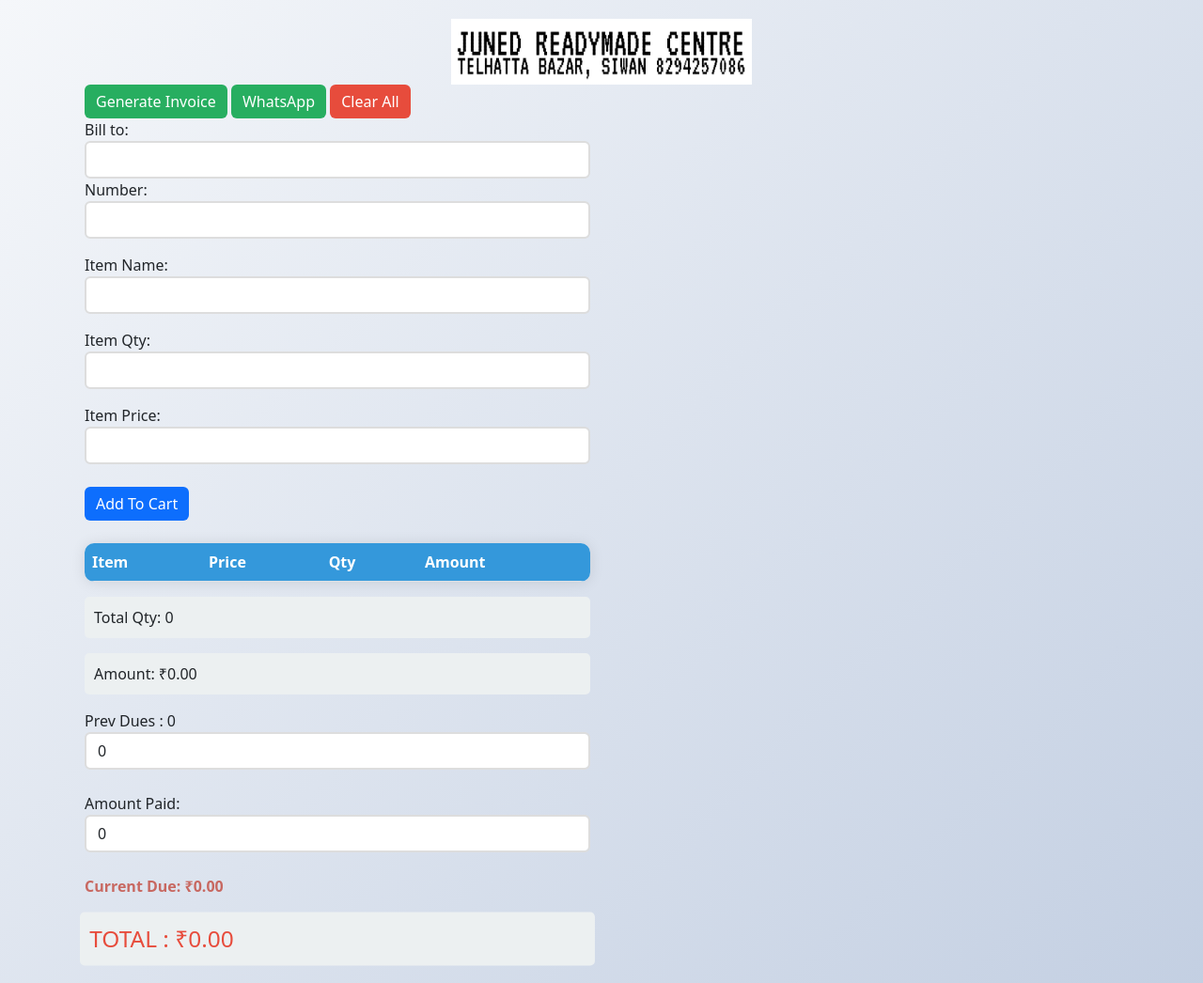
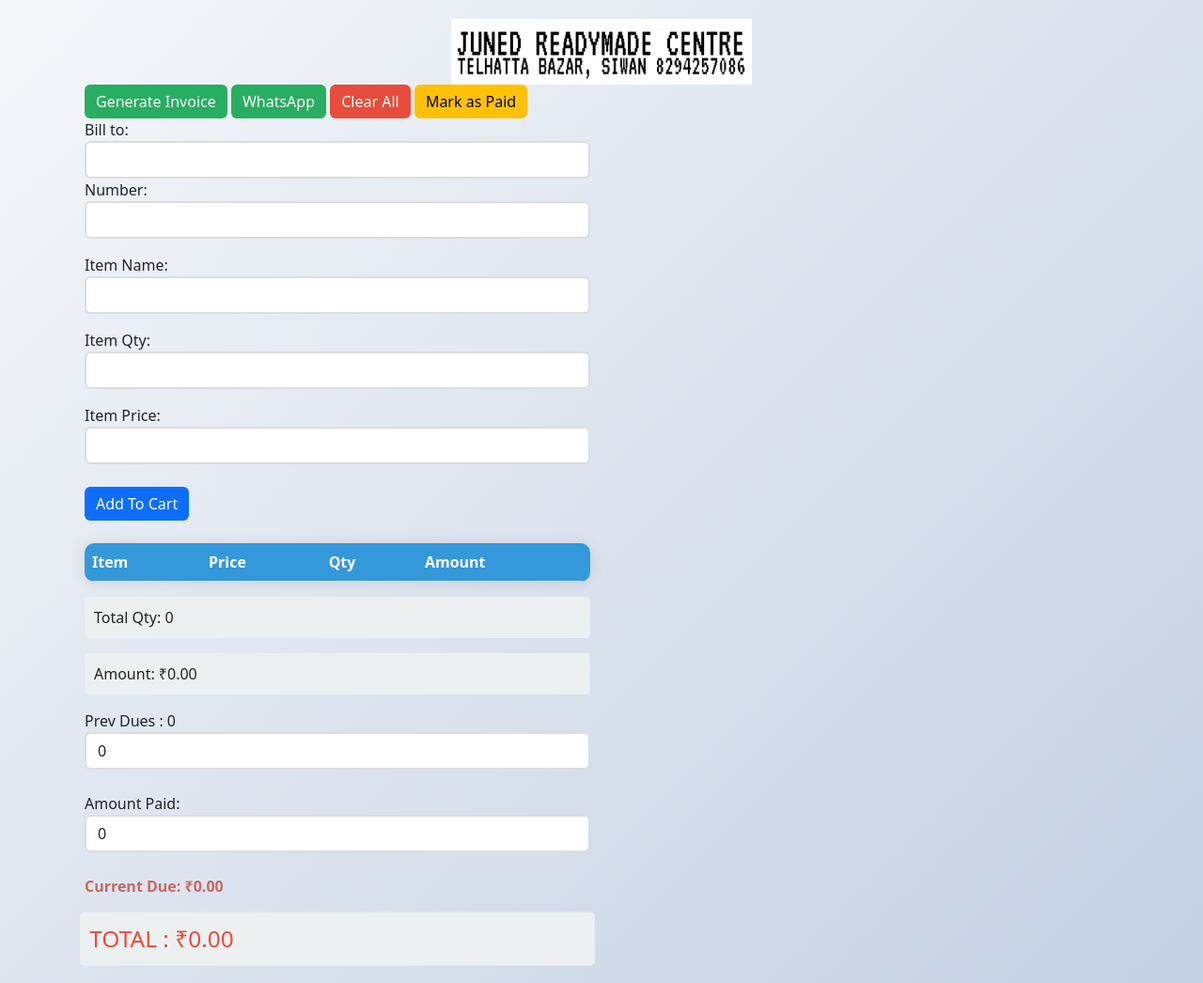
Before and after one commit to yusufali39/invoice, a plain HTML site: page index.html in a window 1280 px wide. Shown: the top 1046 px of the page at 94% size. Drawn offline with nearby package versions, Linux system fonts and the light colour scheme; a web font is replaced by a local one.

Commit message:
Update index.html

```diff
--- a/index.html
+++ b/index.html
@@ -29,6 +29,7 @@
       </button>
       <button class="btn btn-success" id="generate-whatsapp">WhatsApp</button>
       <button class="btn btn-danger" id="clear-button">Clear All</button> <!-- Added Clear button -->
+      <button class="btn btn-warning" id="mark-paid">Mark as Paid</button>
       <div class="row">
         <div class="col-md-6">
           <form action="" id="item-form">
```
